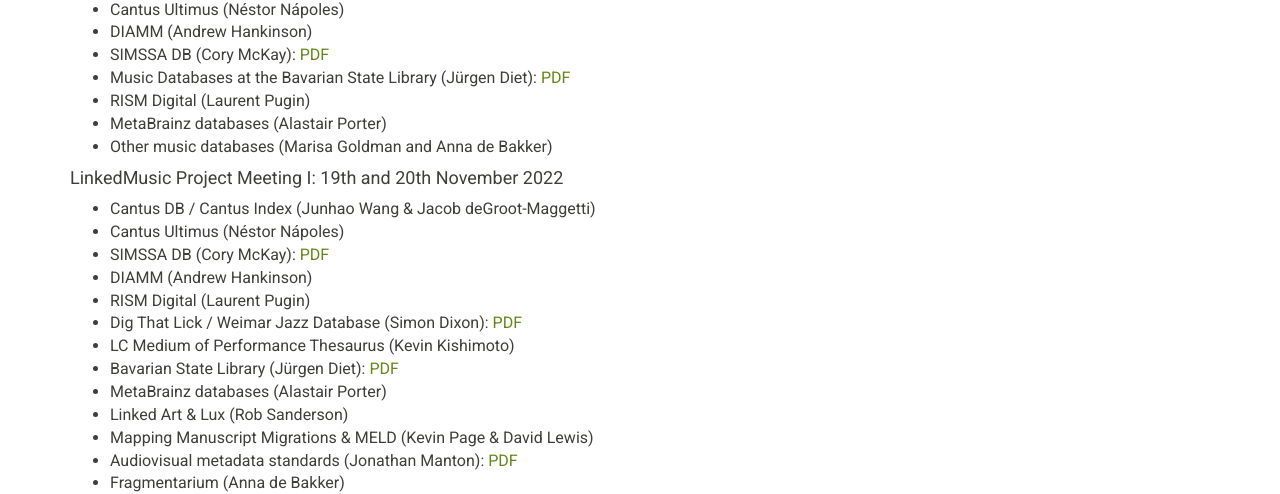
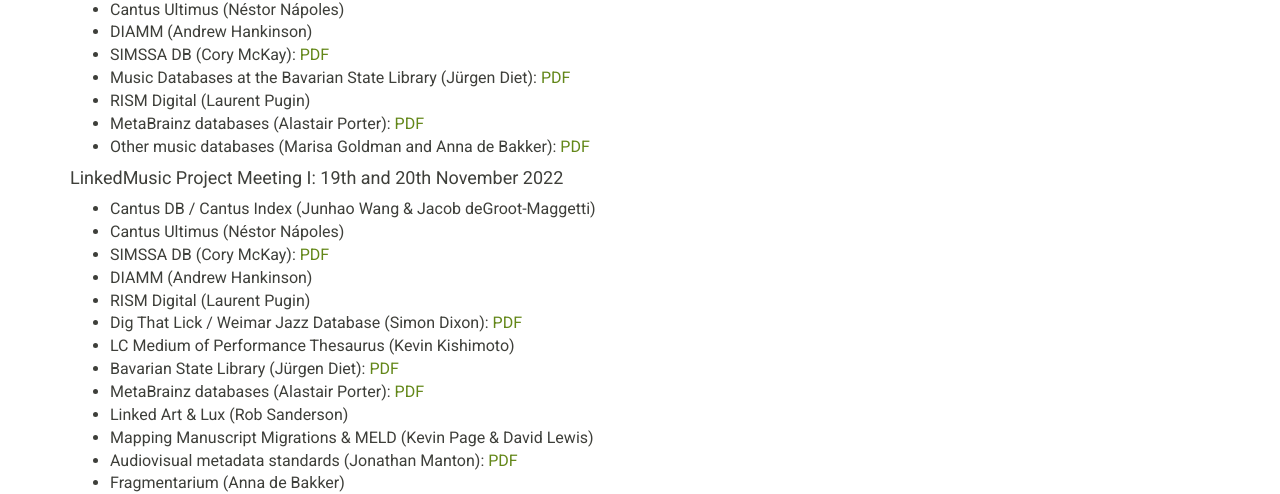
Before and after one commit to DDMAL/linkedmusic-website, a Jekyll site: the page built from meetingpdfs.md, in a window 1280 px wide. Shown: the part 328-822 px from the top of the page. Built offline with Jekyll 4.4.1, drawn with Linux system fonts in a browser that asks for light colours; nearby versions of some CDN libraries.

Commit message:
PDF update

```diff
--- a/meetingpdfs.md
+++ b/meetingpdfs.md
@@ -17,8 +17,8 @@
 * SIMSSA DB (Cory McKay): [PDF](https://linkedmusic.ca/pdfs/mckay22simssa01intrdoction.pdf)
 * Music Databases at the Bavarian State Library (Jürgen Diet): [PDF](https://linkedmusic.ca/pdfs/Music_Databases_at_the_BSB.pdf)
 * RISM Digital (Laurent Pugin)
-* MetaBrainz databases (Alastair Porter)
-* Other music databases (Marisa Goldman and Anna de Bakker)
+* MetaBrainz databases (Alastair Porter): [PDF](https://linkedmusic.ca/pdfs/porter%202022%20Linked%20Music%20CIRMMT%20MetaBrainz.pdf)
+* Other music databases (Marisa Goldman and Anna de Bakker): [PDF](https://linkedmusic.ca/pdfs/goldmandebakkermusicdboverview.pdf)
 
 #### LinkedMusic Project Meeting I: 19th and 20th November 2022
 
@@ -30,7 +30,7 @@
 * Dig That Lick / Weimar Jazz Database (Simon Dixon): [PDF](https://linkedmusic.ca/pdfs/Montreal2022-Ontologies-slides.pdf)
 * LC Medium of Performance Thesaurus (Kevin Kishimoto)
 * Bavarian State Library (Jürgen Diet): [PDF](https://linkedmusic.ca/pdfs/Metadata_in_BSB_Music_Databases.pdf)
-* MetaBrainz databases (Alastair Porter)
+* MetaBrainz databases (Alastair Porter): [PDF](https://linkedmusic.ca/pdfs/porter%202022%20Linked%20Music%20MusicBrainz.pdf)
 * Linked Art & Lux (Rob Sanderson)
 * Mapping Manuscript Migrations & MELD (Kevin Page & David Lewis)
 * Audiovisual metadata standards (Jonathan Manton): [PDF](https://linkedmusic.ca/pdfs/LinkedMusic%20Meeting%2011192022%20-%20AV%20metadata%20Standards.pdf)
```
